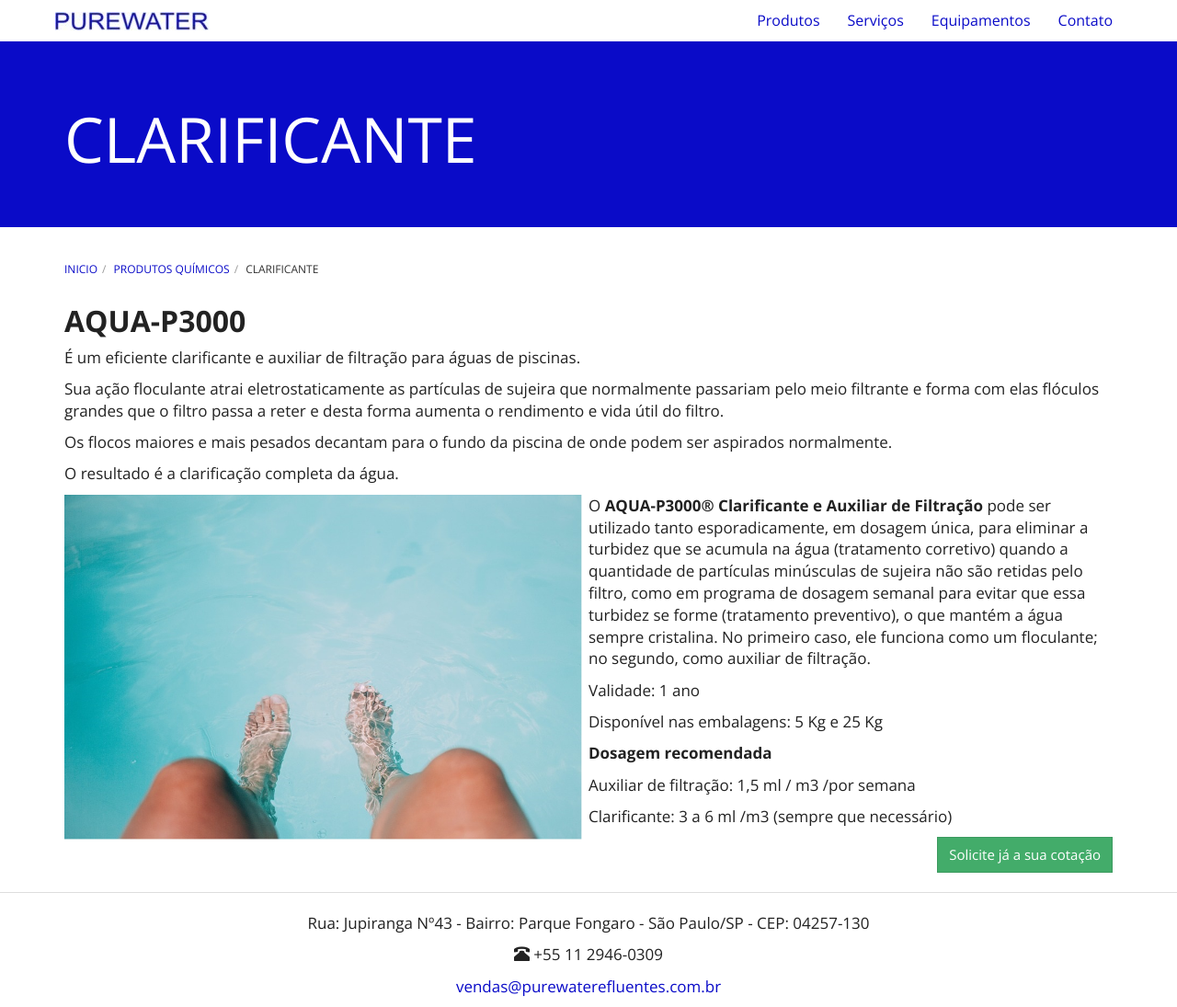
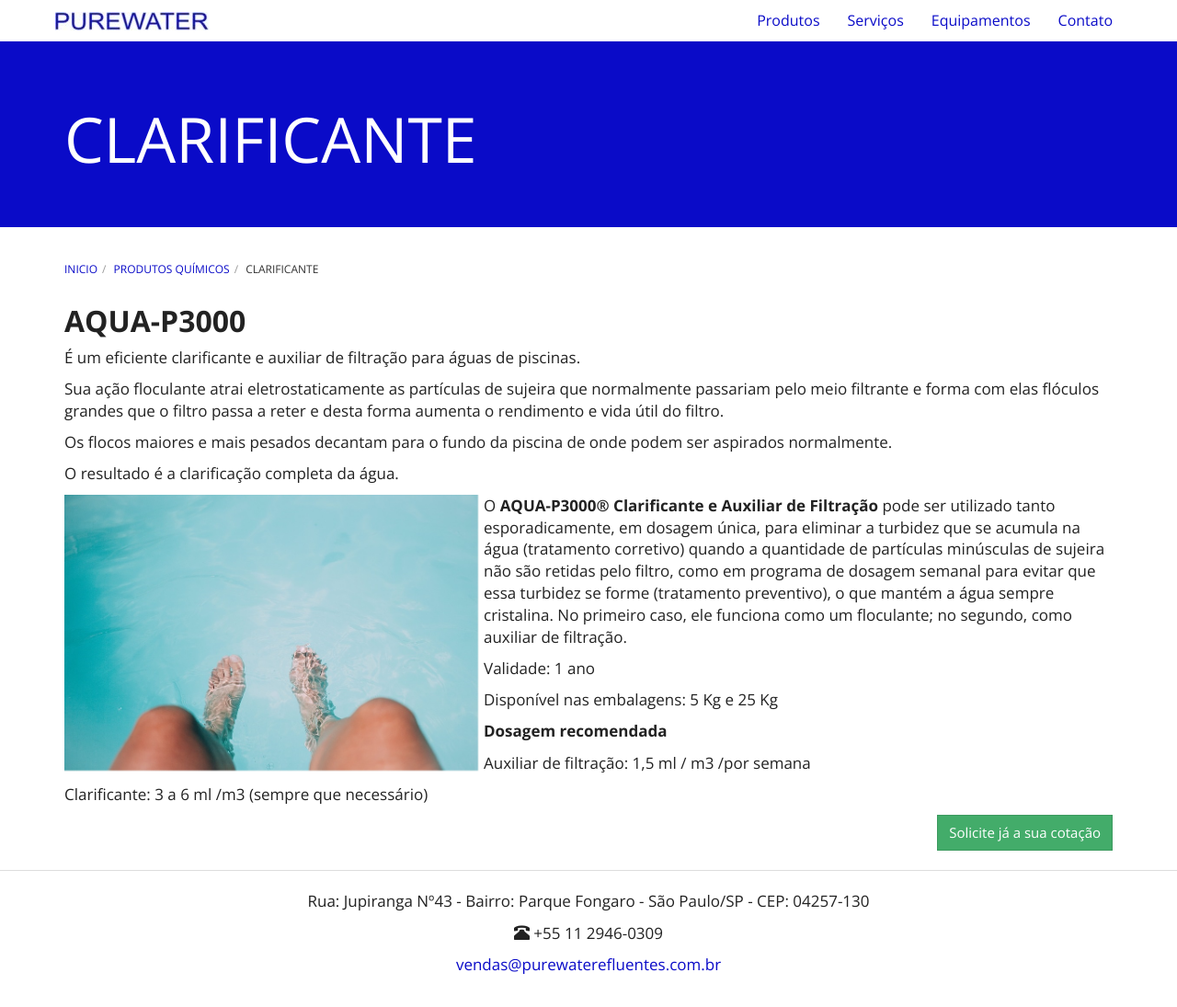
Before and after one commit to purewaterefluentes/purewaterefluentes.github.io, a Jekyll site: the page built from produtos/clarificante-para-piscina.md, in a window 1280 px wide and 1095 px high. Shown: the whole window at 92% size. Built offline with Jekyll 4.4.1, drawn with Linux system fonts in a browser that asks for light colours; nearby versions of some CDN libraries; library files that are not in the unit come from our copies.

Commit message:
Update clarificante-para-piscina.md

```diff
--- a/produtos/clarificante-para-piscina.md
+++ b/produtos/clarificante-para-piscina.md
@@ -15,7 +15,7 @@
 O resultado é a clarificação completa da água.
 
 
-<img class="img-responsive pull-left" style="max-width: 50%;" src="../../website/images/piscina agua.jpg" alt="Clarificante para piscina">
+<img class="img-responsive pull-left" style="max-width: 40%;" src="../../website/images/piscina agua.jpg" alt="Clarificante para piscina">
 
 O **AQUA-P3000® Clarificante e Auxiliar de Filtração** pode ser utilizado tanto esporadicamente, em dosagem única, para eliminar a turbidez que se acumula na água (tratamento corretivo) quando a quantidade de partículas minúsculas de sujeira não são retidas pelo filtro, como em programa de dosagem semanal para evitar que essa turbidez se forme (tratamento preventivo), o que mantém a água sempre cristalina. No primeiro caso, ele funciona como um floculante; no segundo, como auxiliar de filtração.
 
```
